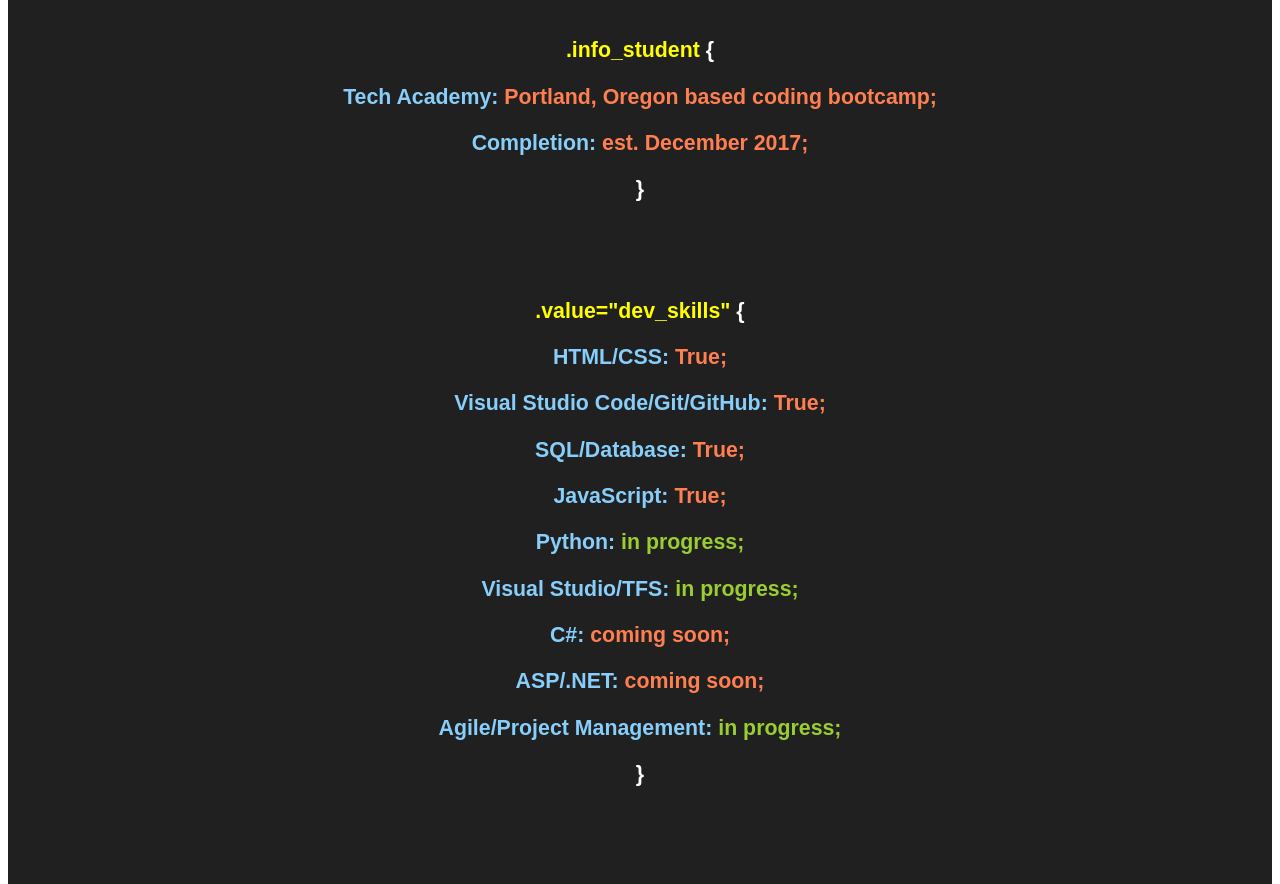
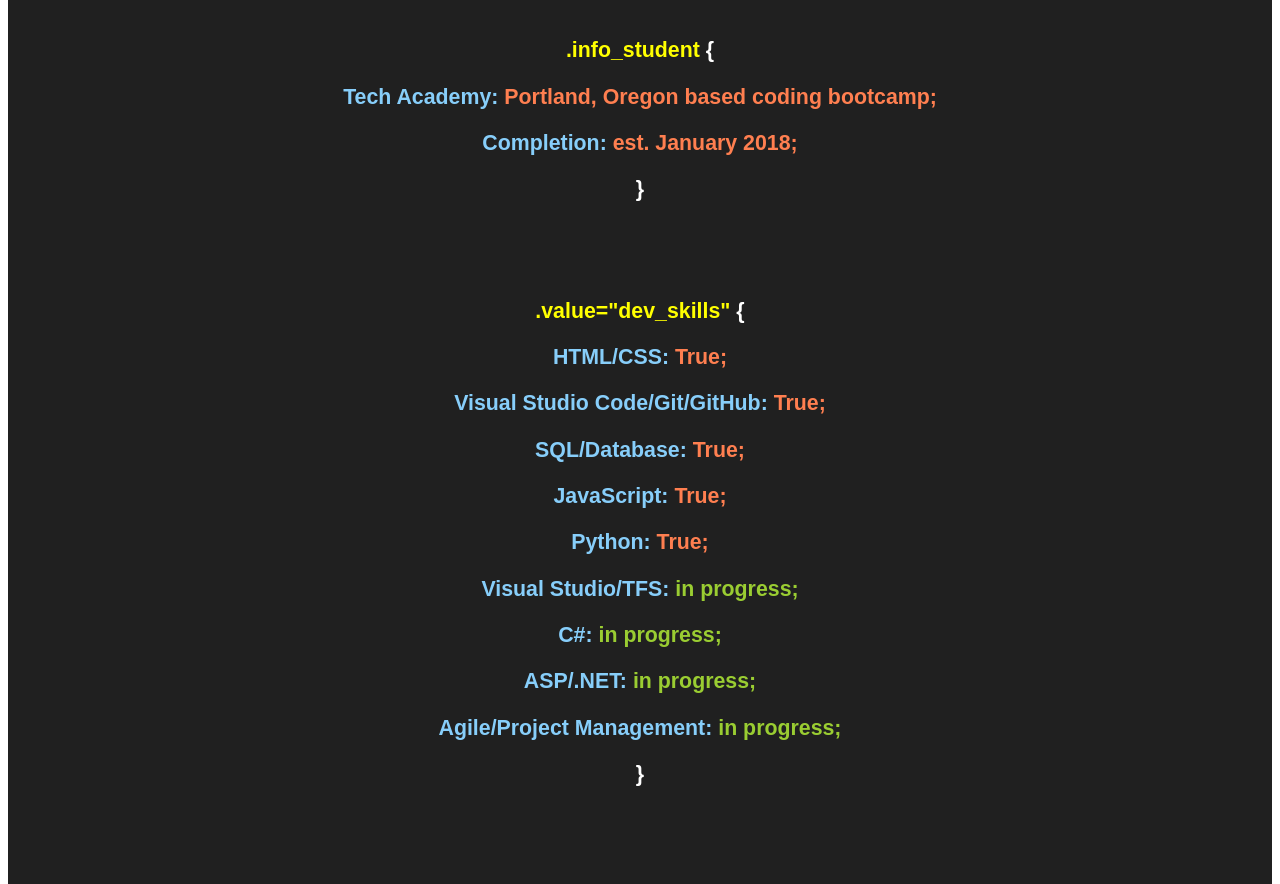
Before and after one commit to SandyGlantz/SandyGlantz.github.io, a plain HTML site: page index.html in a window 1280 px wide. Shown: the part 820-1704 px from the top of the page. Drawn offline with nearby package versions, Linux system fonts and the light colour scheme; a script that the page names is missing.

Commit message:
updated school language/cource progress

```diff
--- a/index.html
+++ b/index.html
@@ -107,7 +107,7 @@
                 <span class="rightOrange">Portland, Oregon based coding bootcamp;</span></p>
 
             <p><span class="leftBlue">Completion:</span>
-                <span class="rightOrange">est. December 2017;</span></p>
+                <span class="rightOrange">est. January 2018;</span></p>
 
             <span style=color:white>&#125</span>
 
@@ -131,18 +131,19 @@
 
             <p><span class="leftBlue">JavaScript:</span> <span class="rightOrange">True;</span></p>
 
-            <p><span class="leftBlue">Python:</span> <span style=color:yellowgreen>in progress;</span></p>
+            <p><span class="leftBlue">Python:</span>  <span class="rightOrange">True;</span></p>
 
             <p><span class="leftBlue">Visual Studio/TFS:</span> <span style=color:yellowgreen>in progress;</span></p>
 
-            <p><span class="leftBlue">C#:</span> <span class="rightOrange">coming soon;</span></p>
+            <p><span class="leftBlue">C#:</span> <span style=color:yellowgreen>in progress;</span></p>
 
-            <p><span class="leftBlue">ASP/.NET:</span> <span class="rightOrange">coming soon;</span></p>
+            <p><span class="leftBlue">ASP/.NET:</span> <span style=color:yellowgreen>in progress;</span></p>
 
             <p><span class="leftBlue">Agile/Project Management:</span> <span style=color:yellowgreen>in progress;</span></p>
 
             <span style=color:white>&#125</span>
         </div>
+        <!-- example of prior comming soon: <span class="rightOrange">coming soon;</span></p> -->
         <br>
         <br>
         <br>
```
